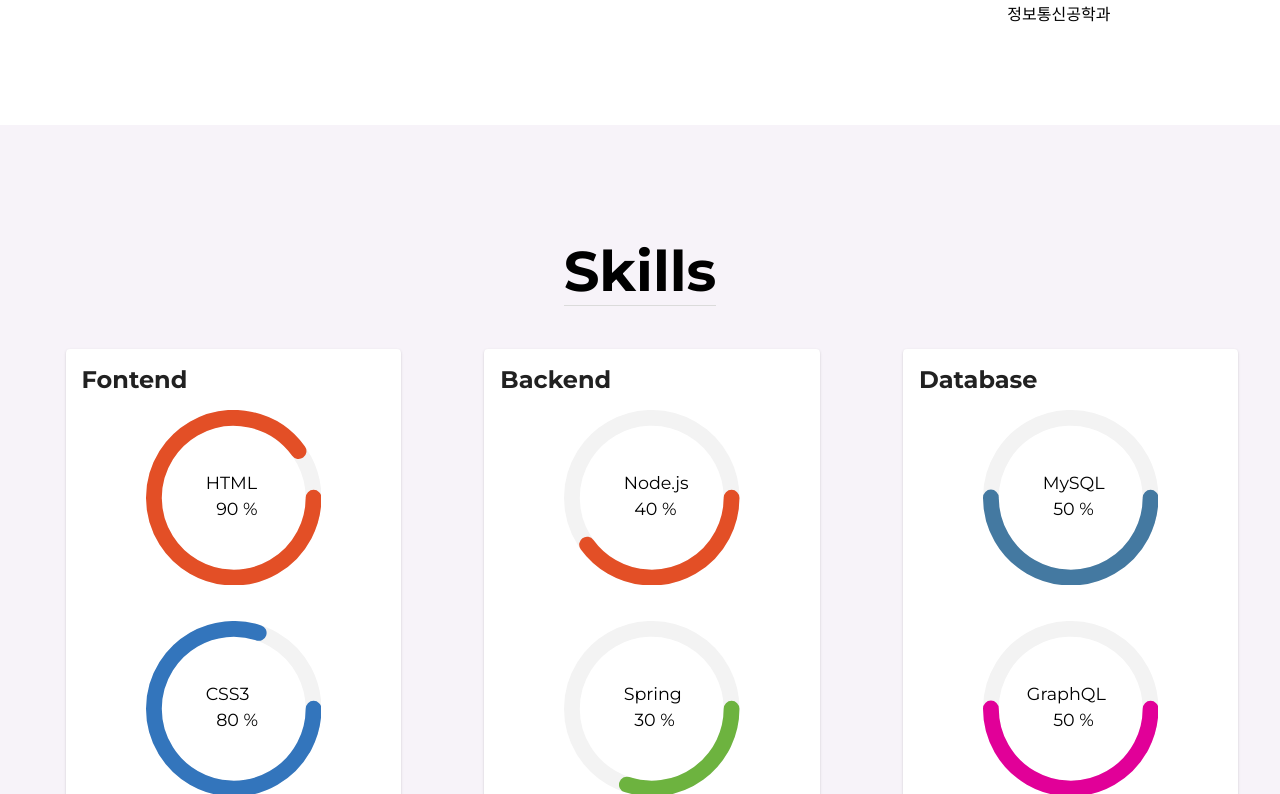
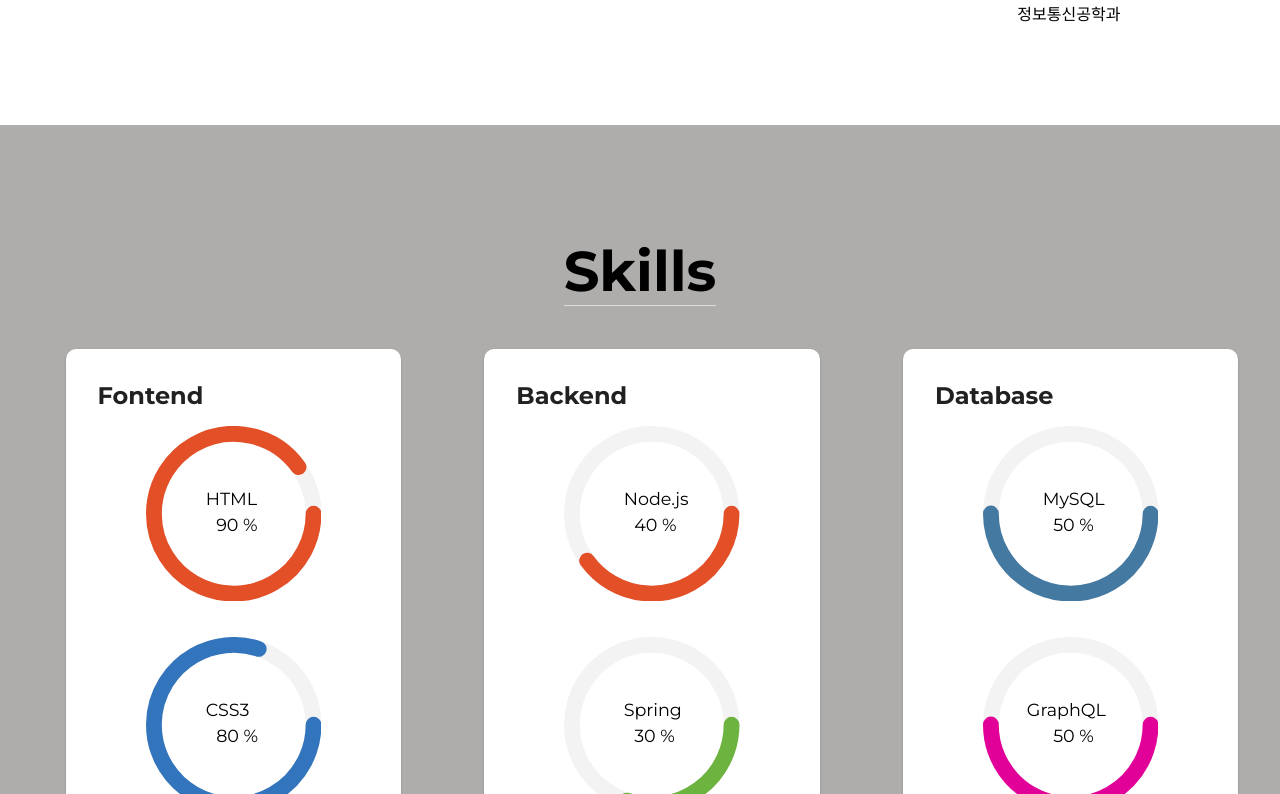
Before and after one commit to jeon-jeongin/Jeongin-Portfolio, a React (Create React App) app: page / in a window 1280 px wide. Shown: the part 1026-1820 px from the top of the page. Built offline with nearby package versions, Linux system fonts and the light colour scheme.

Commit message:
EDIT container size

```diff
--- a/src/components/Projects.js
+++ b/src/components/Projects.js
@@ -3,7 +3,7 @@ import { Title, TitleContainer } from "./shared/AboutMeComponents";
 
 function Projects() {
     return (
-        <SharedContainers id="Projects" style={{ backgroundColor: '#aeadab' }}>
+        <SharedContainers id="Projects" style={{ backgroundColor: '#fefefe' }}>
             <SharedContainer>
                 <TitleContainer>
                     <Title>
--- a/src/components/Skills.js
+++ b/src/components/Skills.js
@@ -8,7 +8,7 @@ import DataBaseChart from "./Skills/DataBaseChart";
 
 function Skills() {
     return (
-        <SharedContainers id="Skills" style={{ backgroundColor: '#f7f3f9' }}>
+        <SharedContainers id="Skills" style={{ backgroundColor: '#aeadab' }}>
             <SharedContainer>
                 <TitleContainer>
                     <Title>
--- a/src/components/shared/Shared.js
+++ b/src/components/shared/Shared.js
@@ -4,7 +4,6 @@ import styledComponents from "styled-components";
 export const SharedContainers = styledComponents.div`
     height: 100%;
     padding-bottom: 64px;
-
 `
 
 export const SharedContainer = styled(Container)({
--- a/src/components/shared/SkillsComponents.js
+++ b/src/components/shared/SkillsComponents.js
@@ -10,20 +10,22 @@ export const SkillsContainers = styled(Grid)({
 export const SkillsContaienr = styled(Paper)({
     width: '85%',
     margin: '0 auto',
-    padding: '1rem',
+    padding: '2rem',
+    borderRadius: '10px',
     "&:hover": {
         transform: 'scale(1.05)',
     },
 });
 
 export const SkillsTitleContainer = styled(Box)({
+    display: 'flex',
     fontWeight: '700',
     fontSize: '1.5rem',
 });
 
 export const ChartContainer = styled(Box)({
-    padding: '0 4rem',
+    padding: '0 3rem',
     [theme.breakpoints.down("xs")]: {
-        padding: '0rem 6rem',
+        padding: '0rem 5rem',
     },
 });
--- a/src/styles.js
+++ b/src/styles.js
@@ -8,9 +8,12 @@ export const GlobalStyles = createGlobalStyle`
         padding: 0;
     }
     body{
-        font-size: 14px;
+        font-size: 16px;
         font-family:'Montserrat',sans-serif;
         color: '#336362e';
+    }
+    a{
+        text-decoration: none;
     }
 `;
 
```
